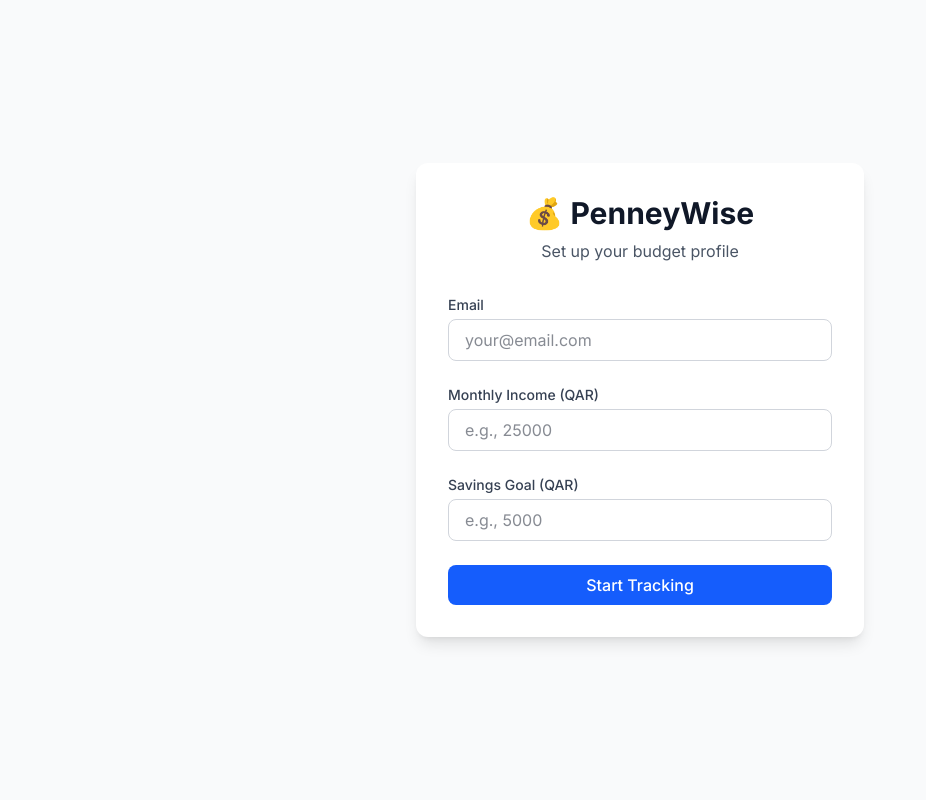
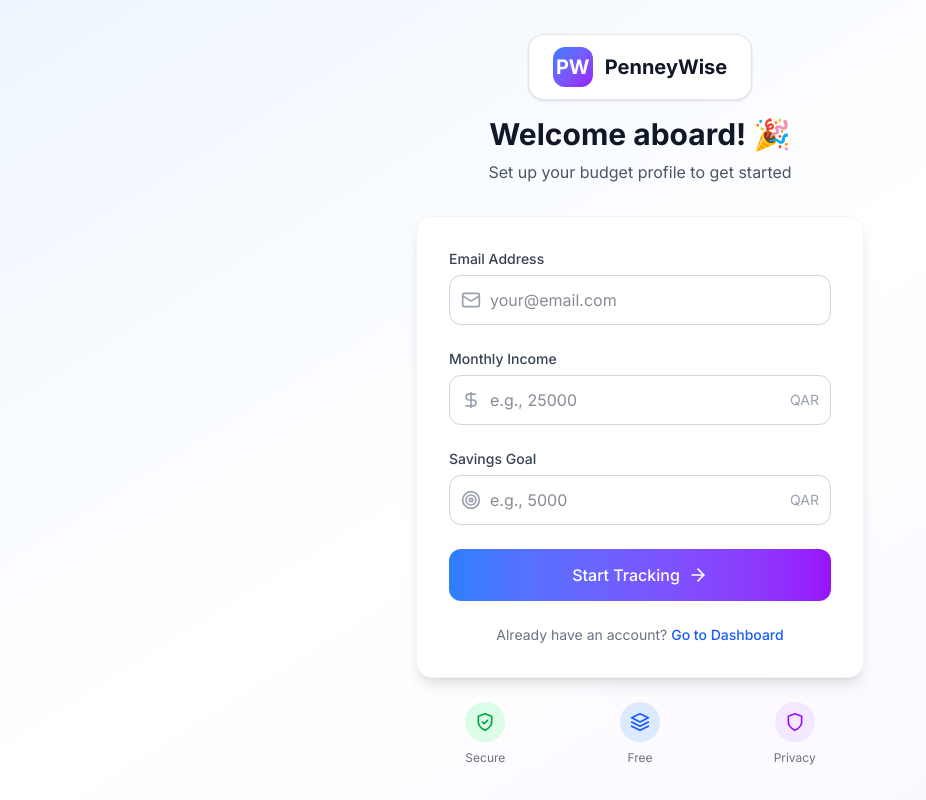
Before and after one commit to Nausheenkhan-git/pennywise, a Next.js app: page /onboarding in a window 1280 px wide. Shown: the whole page, without its empty margins (0-926 px from the left). Built offline with nearby package versions, Linux system fonts and the light colour scheme.

Commit message:
made few changes in the onboarding and settings page

```diff
--- /dev/null
+++ b/app/global.css
@@ -0,0 +1,28 @@
+@tailwind base;
+@tailwind components;
+@tailwind utilities;
+
+/* Smooth transitions */
+* {
+  transition: background-color 0.2s ease, border-color 0.2s ease, color 0.2s ease;
+}
+
+/* Custom scrollbar */
+::-webkit-scrollbar {
+  width: 8px;
+  height: 8px;
+}
+
+::-webkit-scrollbar-track {
+  background: #f1f1f1;
+  border-radius: 4px;
+}
+
+::-webkit-scrollbar-thumb {
+  background: #c1c1c1;
+  border-radius: 4px;
+}
+
+::-webkit-scrollbar-thumb:hover {
+  background: #a8a8a8;
+}
--- a/app/onboarding/page.tsx
+++ b/app/onboarding/page.tsx
@@ -2,6 +2,7 @@
 
 import { useState } from 'react';
 import { useRouter } from 'next/navigation';
+import { Mail, DollarSign, Target, ArrowRight } from 'lucide-react';
 
 export default function Onboarding() {
   const router = useRouter();
@@ -11,10 +12,12 @@ export default function Onboarding() {
     monthlyIncome: '',
     savingsGoal: '',
   });
+  const [error, setError] = useState('');
 
   const handleSubmit = async (e: React.FormEvent) => {
     e.preventDefault();
     setLoading(true);
+    setError('');
 
     try {
       const response = await fetch('/api/user', {
@@ -33,78 +36,174 @@ export default function Onboarding() {
         localStorage.setItem('userId', data.userId);
         router.push('/dashboard');
       } else {
-        alert(data.error || 'Failed to create account');
+        setError(data.error || 'Failed to create account');
         setLoading(false);
       }
     } catch (error) {
-      alert('Network error. Please check your connection.');
+      setError('Network error. Please check your connection.');
       setLoading(false);
     }
   };
 
   return (
-    <div className="min-h-screen bg-gray-50 flex items-center justify-center p-4">
-      <div className="max-w-md w-full bg-white rounded-xl shadow-lg p-8">
+    <div className="min-h-screen bg-gradient-to-br from-blue-50 via-white to-purple-50 flex items-center justify-center p-4">
+      <div className="w-full max-w-md">
+        {/* Brand Header */}
         <div className="text-center mb-8">
-          <h1 className="text-3xl font-bold text-gray-900">💰 PenneyWise</h1>
-          <p className="text-gray-600 mt-2">Set up your budget profile</p>
+          <div className="inline-flex items-center gap-3 bg-white px-6 py-3 rounded-2xl shadow-sm border border-gray-200 mb-4">
+            <div className="w-10 h-10 bg-gradient-to-br from-blue-500 to-purple-600 rounded-xl flex items-center justify-center text-white font-bold text-xl">
+              PW
+            </div>
+            <span className="text-xl font-bold text-gray-900">PenneyWise</span>
+          </div>
+          <h1 className="text-3xl font-bold text-gray-900">
+            Welcome aboard! 🎉
+          </h1>
+          <p className="text-gray-600 mt-2">
+            Set up your budget profile to get started
+          </p>
         </div>
 
+        {/* Form Card */}
+        <div className="bg-white rounded-2xl shadow-lg border border-gray-100 p-6 md:p-8">
+          {error && (
+            <div className="mb-4 p-3 bg-red-50 border border-red-200 text-red-700 rounded-xl">
+              {error}
+            </div>
+          )}
+
           <form onSubmit={handleSubmit} className="space-y-6">
+            {/* Email Field */}
             <div>
-            <label className="block text-sm font-medium text-gray-700 mb-1">
-              Email
+              <label className="block text-sm font-medium text-gray-700 mb-1.5">
+                Email Address
               </label>
+              <div className="relative">
+                <div className="absolute inset-y-0 left-0 pl-3 flex items-center pointer-events-none">
+                  <Mail className="h-5 w-5 text-gray-400" />
+                </div>
                 <input
                   type="email"
                   required
-              className="w-full px-4 py-2 border border-gray-300 rounded-lg focus:ring-2 focus:ring-blue-500 focus:border-blue-500 outline-none transition text-gray-900 bg-white"
+                  className="w-full pl-10 pr-4 py-3 border border-gray-300 rounded-xl focus:ring-2 focus:ring-blue-500 focus:border-blue-500 outline-none transition text-gray-900 bg-white"
                   placeholder="your@email.com"
                   value={formData.email}
                   onChange={(e) => setFormData({ ...formData, email: e.target.value })}
                 />
               </div>
+            </div>
 
+            {/* Monthly Income Field */}
             <div>
-            <label className="block text-sm font-medium text-gray-700 mb-1">
-              Monthly Income (QAR)
+              <label className="block text-sm font-medium text-gray-700 mb-1.5">
+                Monthly Income
               </label>
+              <div className="relative">
+                <div className="absolute inset-y-0 left-0 pl-3 flex items-center pointer-events-none">
+                  <DollarSign className="h-5 w-5 text-gray-400" />
+                </div>
                 <input
                   type="number"
                   required
                   min="0"
                   step="0.01"
-              className="w-full px-4 py-2 border border-gray-300 rounded-lg focus:ring-2 focus:ring-blue-500 focus:border-blue-500 outline-none transition text-gray-900 bg-white"
+                  className="w-full pl-10 pr-16 py-3 border border-gray-300 rounded-xl focus:ring-2 focus:ring-blue-500 focus:border-blue-500 outline-none transition text-gray-900 bg-white"
                   placeholder="e.g., 25000"
                   value={formData.monthlyIncome}
                   onChange={(e) => setFormData({ ...formData, monthlyIncome: e.target.value })}
                 />
+                <div className="absolute inset-y-0 right-0 pr-3 flex items-center pointer-events-none">
+                  <span className="text-gray-400 text-sm">QAR</span>
+                </div>
+              </div>
             </div>
 
+            {/* Savings Goal Field */}
             <div>
-            <label className="block text-sm font-medium text-gray-700 mb-1">
-              Savings Goal (QAR)
+              <label className="block text-sm font-medium text-gray-700 mb-1.5">
+                Savings Goal
               </label>
+              <div className="relative">
+                <div className="absolute inset-y-0 left-0 pl-3 flex items-center pointer-events-none">
+                  <Target className="h-5 w-5 text-gray-400" />
+                </div>
                 <input
                   type="number"
                   required
                   min="0"
                   step="0.01"
-              className="w-full px-4 py-2 border border-gray-300 rounded-lg focus:ring-2 focus:ring-blue-500 focus:border-blue-500 outline-none transition text-gray-900 bg-white"
+                  className="w-full pl-10 pr-16 py-3 border border-gray-300 rounded-xl focus:ring-2 focus:ring-blue-500 focus:border-blue-500 outline-none transition text-gray-900 bg-white"
                   placeholder="e.g., 5000"
                   value={formData.savingsGoal}
                   onChange={(e) => setFormData({ ...formData, savingsGoal: e.target.value })}
                 />
+                <div className="absolute inset-y-0 right-0 pr-3 flex items-center pointer-events-none">
+                  <span className="text-gray-400 text-sm">QAR</span>
+                </div>
+              </div>
             </div>
 
+            {/* Submit Button */}
             <button
               type="submit"
               disabled={loading}
-            className="w-full bg-blue-600 text-white py-2 px-4 rounded-lg hover:bg-blue-700 transition-colors disabled:opacity-50 disabled:cursor-not-allowed text-base font-medium"
+              className="w-full flex items-center justify-center gap-2 py-3.5 px-4 bg-gradient-to-r from-blue-500 to-purple-600 text-white rounded-xl hover:shadow-lg hover:shadow-blue-500/25 transition-all duration-200 text-base font-medium disabled:opacity-50 disabled:cursor-not-allowed"
             >
-            {loading ? 'Creating Account...' : 'Start Tracking'}
+              {loading ? (
+                <>
+                  <svg className="animate-spin h-5 w-5 text-white" xmlns="http://www.w3.org/2000/svg" fill="none" viewBox="0 0 24 24">
+                    <circle className="opacity-25" cx="12" cy="12" r="10" stroke="currentColor" strokeWidth="4"></circle>
+                    <path className="opacity-75" fill="currentColor" d="M4 12a8 8 0 018-8V0C5.373 0 0 5.373 0 12h4zm2 5.291A7.962 7.962 0 014 12H0c0 3.042 1.135 5.824 3 7.938l3-2.647z"></path>
+                  </svg>
+                  Creating Account...
+                </>
+              ) : (
+                <>
+                  Start Tracking
+                  <ArrowRight className="h-5 w-5" />
+                </>
+              )}
             </button>
           </form>
+
+          <p className="mt-6 text-center text-sm text-gray-500">
+            Already have an account?{' '}
+            <a href="/dashboard" className="text-blue-600 hover:underline font-medium">
+              Go to Dashboard
+            </a>
+          </p>
+        </div>
+
+        {/* Trust Indicators */}
+        <div className="mt-6 grid grid-cols-3 gap-4">
+          <div className="text-center">
+            <div className="w-10 h-10 bg-green-100 rounded-full flex items-center justify-center mx-auto mb-2">
+              <svg className="text-green-600" width="20" height="20" viewBox="0 0 24 24" fill="none" stroke="currentColor" strokeWidth="2" strokeLinecap="round" strokeLinejoin="round">
+                <path d="M12 22s8-4 8-10V5l-8-3-8 3v7c0 6 8 10 8 10z" />
+                <path d="M9 12l2 2 4-4" />
+              </svg>
+            </div>
+            <p className="text-xs text-gray-500">Secure</p>
+          </div>
+          <div className="text-center">
+            <div className="w-10 h-10 bg-blue-100 rounded-full flex items-center justify-center mx-auto mb-2">
+              <svg className="text-blue-600" width="20" height="20" viewBox="0 0 24 24" fill="none" stroke="currentColor" strokeWidth="2" strokeLinecap="round" strokeLinejoin="round">
+                <path d="M12 2L2 7l10 5 10-5-10-5z" />
+                <path d="M2 17l10 5 10-5" />
+                <path d="M2 12l10 5 10-5" />
+              </svg>
+            </div>
+            <p className="text-xs text-gray-500">Free</p>
+          </div>
+          <div className="text-center">
+            <div className="w-10 h-10 bg-purple-100 rounded-full flex items-center justify-center mx-auto mb-2">
+              <svg className="text-purple-600" width="20" height="20" viewBox="0 0 24 24" fill="none" stroke="currentColor" strokeWidth="2" strokeLinecap="round" strokeLinejoin="round">
+                <path d="M12 22s8-4 8-10V5l-8-3-8 3v7c0 6 8 10 8 10z" />
+              </svg>
+            </div>
+            <p className="text-xs text-gray-500">Privacy</p>
+          </div>
+        </div>
       </div>
     </div>
   );
--- a/app/settings/page.tsx
+++ b/app/settings/page.tsx
@@ -3,14 +3,24 @@
 import { useEffect, useState } from 'react';
 import { useRouter } from 'next/navigation';
 import Link from 'next/link';
+import { ArrowLeft, Globe, DollarSign, Check, AlertCircle } from 'lucide-react';
 import { currencies, formatAmount, savePreferredCurrency } from '../lib/currency';
+
+interface UserData {
+  id: string;
+  email: string;
+  monthlyIncome: number;
+  savingsGoal: number;
+  currency: string;
+}
 
 export default function Settings() {
   const router = useRouter();
   const [loading, setLoading] = useState(false);
-  const [user, setUser] = useState<any>(null);
+  const [user, setUser] = useState<UserData | null>(null);
   const [selectedCurrency, setSelectedCurrency] = useState('QAR');
   const [successMessage, setSuccessMessage] = useState('');
+  const [errorMessage, setErrorMessage] = useState('');
 
   useEffect(() => {
     const userId = localStorage.getItem('userId');
@@ -38,6 +48,7 @@ export default function Settings() {
   const handleCurrencyChange = async (currencyCode: string) => {
     setLoading(true);
     setSuccessMessage('');
+    setErrorMessage('');
 
     try {
       const userId = localStorage.getItem('userId');
@@ -54,91 +65,175 @@ export default function Settings() {
         const data = await response.json();
         setSelectedCurrency(data.currency);
         savePreferredCurrency(data.currency);
-        setSuccessMessage(`Currency updated to ${currencyCode}`);
+        setSuccessMessage(`✅ Currency updated to ${currencyCode}`);
         setTimeout(() => setSuccessMessage(''), 3000);
       } else {
         const error = await response.json();
-        alert(error.error || 'Failed to update currency');
+        setErrorMessage(error.error || 'Failed to update currency');
+        setTimeout(() => setErrorMessage(''), 3000);
       }
     } catch (error) {
       console.error('Error updating currency:', error);
-      alert('Network error. Please try again.');
+      setErrorMessage('Network error. Please try again.');
+      setTimeout(() => setErrorMessage(''), 3000);
     } finally {
       setLoading(false);
     }
   };
 
+  const formatCurrency = (amount: number) => {
+    return formatAmount(amount, selectedCurrency);
+  };
+
+  if (!user) {
     return (
-    <div className="min-h-screen bg-gray-100">
+      <div className="min-h-screen flex items-center justify-center bg-gray-50">
+        <div className="text-gray-600">Loading settings...</div>
+      </div>
+    );
+  }
+
+  return (
+    <div className="min-h-screen bg-gray-50">
       <div className="max-w-4xl mx-auto px-4 py-8">
-        <div className="flex justify-between items-center mb-8">
-          <h1 className="text-3xl font-bold text-gray-900">⚙️ Settings</h1>
+        {/* Header */}
+        <div className="flex items-center gap-3 mb-6">
           <Link
             href="/dashboard"
-            className="bg-blue-600 text-white px-6 py-2.5 rounded-lg hover:bg-blue-700 transition font-medium shadow-sm"
+            className="p-2 hover:bg-gray-100 rounded-xl transition"
           >
-            ← Back to Dashboard
+            <ArrowLeft className="text-gray-600" size={20} />
           </Link>
+          <h1 className="text-3xl font-bold text-gray-900">⚙️ Settings</h1>
+        </div>
+        <p className="text-gray-500 mb-8 ml-12 -mt-4">
+          Manage your app preferences and currency settings
+        </p>
+
+        {/* Currency Settings Card */}
+        <div className="bg-white rounded-2xl shadow-lg border border-gray-100 p-6 mb-6">
+          <div className="flex items-center gap-3 mb-6">
+            <div className="p-2 bg-blue-50 rounded-xl">
+              <Globe className="text-blue-600" size={24} />
+            </div>
+            <div>
+              <h2 className="text-xl font-bold text-gray-800">Currency Settings</h2>
+              <p className="text-sm text-gray-500">
+                Select your preferred currency for all transactions
+              </p>
+            </div>
           </div>
 
-        <div className="bg-white rounded-xl shadow-md p-6">
-          <h2 className="text-xl font-bold text-gray-800 mb-6">Currency Settings</h2>
-
+          {/* Messages */}
           {successMessage && (
-            <div className="mb-4 p-3 bg-green-50 border border-green-200 text-green-700 rounded-lg">
+            <div className="mb-4 p-4 bg-green-50 border border-green-200 text-green-700 rounded-xl flex items-center gap-3">
+              <Check className="text-green-600" size={20} />
               {successMessage}
             </div>
           )}
 
-          <div className="grid grid-cols-2 md:grid-cols-4 gap-4">
-            {currencies.map((currency) => (
+          {errorMessage && (
+            <div className="mb-4 p-4 bg-red-50 border border-red-200 text-red-700 rounded-xl flex items-center gap-3">
+              <AlertCircle className="text-red-600" size={20} />
+              {errorMessage}
+            </div>
+          )}
+
+          {/* Currency Grid */}
+          <div className="grid grid-cols-2 sm:grid-cols-3 md:grid-cols-4 gap-3">
+            {currencies.map((currency) => {
+              const isSelected = selectedCurrency === currency.code;
+              return (
                 <button
                   key={currency.code}
                   onClick={() => handleCurrencyChange(currency.code)}
                   disabled={loading}
-                className={`p-4 rounded-lg border-2 transition-all ${
-                  selectedCurrency === currency.code
-                    ? 'border-blue-600 bg-blue-50'
-                    : 'border-gray-200 hover:border-blue-300'
-                }`}
+                  className={`
+                    relative p-4 rounded-xl border-2 transition-all duration-200
+                    ${isSelected
+                      ? 'border-blue-500 bg-blue-50 shadow-md shadow-blue-500/10'
+                      : 'border-gray-200 hover:border-gray-300 hover:bg-gray-50'
+                    }
+                    ${loading ? 'opacity-50 cursor-not-allowed' : 'cursor-pointer'}
+                  `}
                 >
                   <div className="text-center">
-                  <div className="text-2xl font-bold">{currency.symbol}</div>
-                  <div className="text-sm font-semibold text-gray-700">{currency.code}</div>
-                  <div className="text-xs text-gray-500">{currency.name}</div>
+                    <div className={`text-2xl font-bold ${isSelected ? 'text-blue-600' : 'text-gray-900'}`}>
+                      {currency.symbol}
                     </div>
+                    <div className={`text-sm font-semibold mt-1 ${isSelected ? 'text-blue-600' : 'text-gray-700'}`}>
+                      {currency.code}
+                    </div>
+                    <div className="text-xs text-gray-500 mt-0.5">
+                      {currency.name}
+                    </div>
+                  </div>
+                  {isSelected && (
+                    <div className="absolute -top-1 -right-1">
+                      <div className="w-5 h-5 bg-blue-500 rounded-full flex items-center justify-center">
+                        <Check className="text-white" size={12} />
+                      </div>
+                    </div>
+                  )}
                 </button>
-            ))}
+              );
+            })}
           </div>
 
-          <div className="mt-6 p-4 bg-blue-50 rounded-lg">
+          <div className="mt-6 p-4 bg-blue-50 rounded-xl border border-blue-100">
+            <div className="flex items-start gap-3">
+              <DollarSign className="text-blue-600 mt-0.5" size={18} />
               <p className="text-sm text-gray-600">
                 💡 Your currency preference will be applied across the entire app.
                 All amounts will be displayed in your selected currency.
               </p>
             </div>
           </div>
+        </div>
 
-        <div className="mt-6 bg-white rounded-xl shadow-md p-6">
-          <h3 className="font-semibold text-gray-800 mb-4">Preview</h3>
-          <div className="grid grid-cols-2 md:grid-cols-3 gap-4">
-            <div className="p-3 bg-gray-50 rounded-lg text-center">
-              <p className="text-sm text-gray-500">Income</p>
-              <p className="text-lg font-bold text-blue-600">
-                {formatAmount(5000, selectedCurrency)}
+        {/* Preview Card */}
+        <div className="bg-white rounded-2xl shadow-lg border border-gray-100 p-6">
+          <h3 className="text-lg font-semibold text-gray-800 mb-4">Preview</h3>
+          <div className="grid grid-cols-1 sm:grid-cols-3 gap-4">
+            <div className="p-4 bg-gray-50 rounded-xl text-center border border-gray-100">
+              <p className="text-sm text-gray-500">Monthly Income</p>
+              <p className="text-xl font-bold text-blue-600 mt-1">
+                {formatCurrency(user.monthlyIncome || 5000)}
               </p>
             </div>
-            <div className="p-3 bg-gray-50 rounded-lg text-center">
-              <p className="text-sm text-gray-500">Expense</p>
-              <p className="text-lg font-bold text-red-600">
-                {formatAmount(150.50, selectedCurrency)}
+            <div className="p-4 bg-gray-50 rounded-xl text-center border border-gray-100">
+              <p className="text-sm text-gray-500">Sample Expense</p>
+              <p className="text-xl font-bold text-red-600 mt-1">
+                {formatCurrency(150.50)}
               </p>
             </div>
-            <div className="p-3 bg-gray-50 rounded-lg text-center">
-              <p className="text-sm text-gray-500">Savings</p>
-              <p className="text-lg font-bold text-green-600">
-                {formatAmount(250, selectedCurrency)}
+            <div className="p-4 bg-gray-50 rounded-xl text-center border border-gray-100">
+              <p className="text-sm text-gray-500">Sample Savings</p>
+              <p className="text-xl font-bold text-green-600 mt-1">
+                {formatCurrency(250)}
               </p>
+            </div>
+          </div>
+          <p className="text-xs text-gray-400 mt-4 text-center">
+            Preview shows how amounts will appear with your selected currency
+          </p>
+        </div>
+
+        {/* Current Settings Summary */}
+        <div className="mt-6 bg-white rounded-2xl shadow-lg border border-gray-100 p-6">
+          <h3 className="text-lg font-semibold text-gray-800 mb-4">Current Settings</h3>
+          <div className="grid grid-cols-1 sm:grid-cols-2 gap-4">
+            <div className="flex items-center justify-between p-3 bg-gray-50 rounded-xl">
+              <span className="text-gray-600">Currency</span>
+              <span className="font-semibold text-gray-900">
+                {selectedCurrency} ({currencies.find(c => c.code === selectedCurrency)?.symbol})
+              </span>
+            </div>
+            <div className="flex items-center justify-between p-3 bg-gray-50 rounded-xl">
+              <span className="text-gray-600">Account</span>
+              <span className="font-semibold text-gray-900 truncate max-w-[200px]">
+                {user?.email || 'Not set'}
+              </span>
             </div>
           </div>
         </div>
```
Lines whose indentation alone changed are shown as unchanged.
